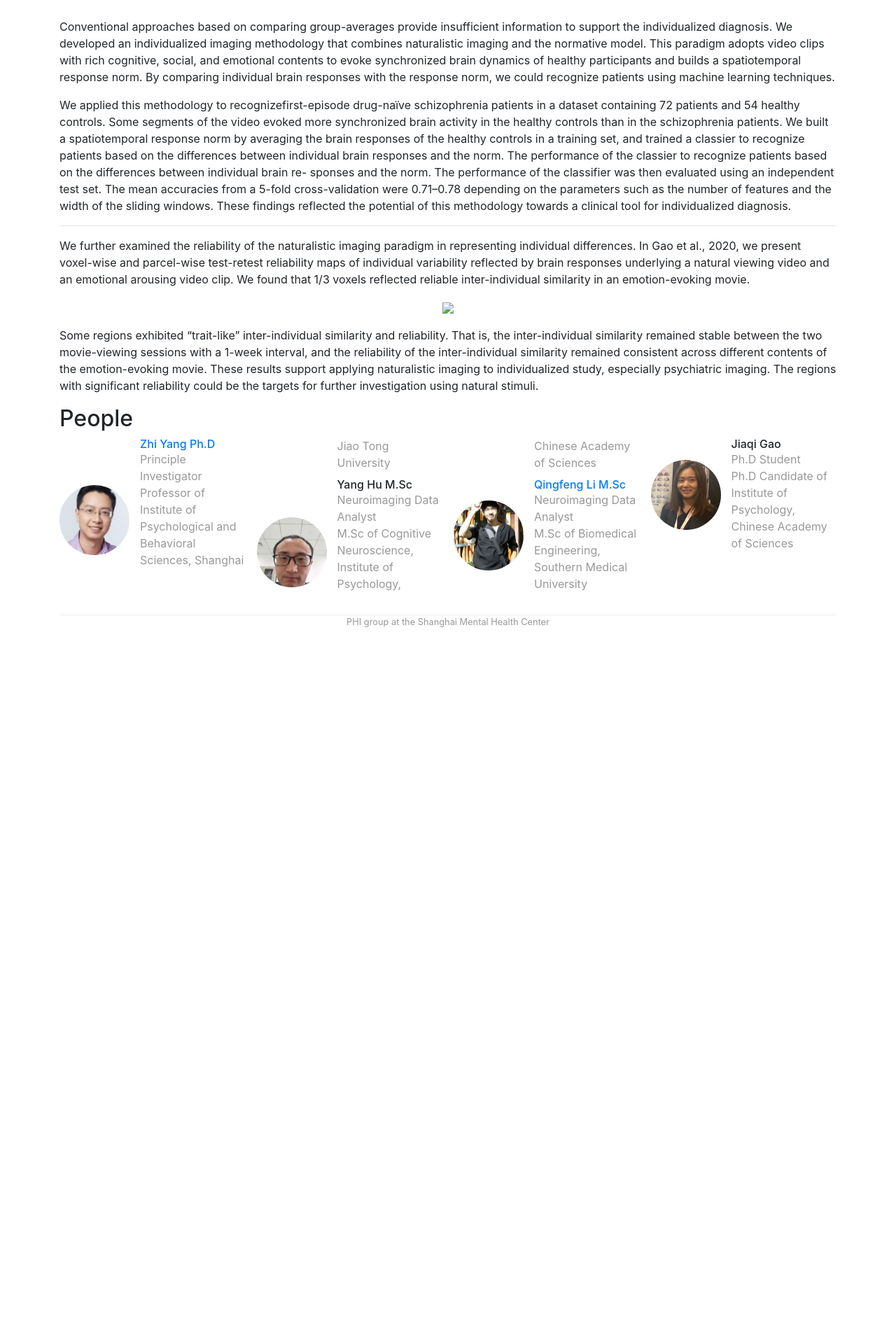
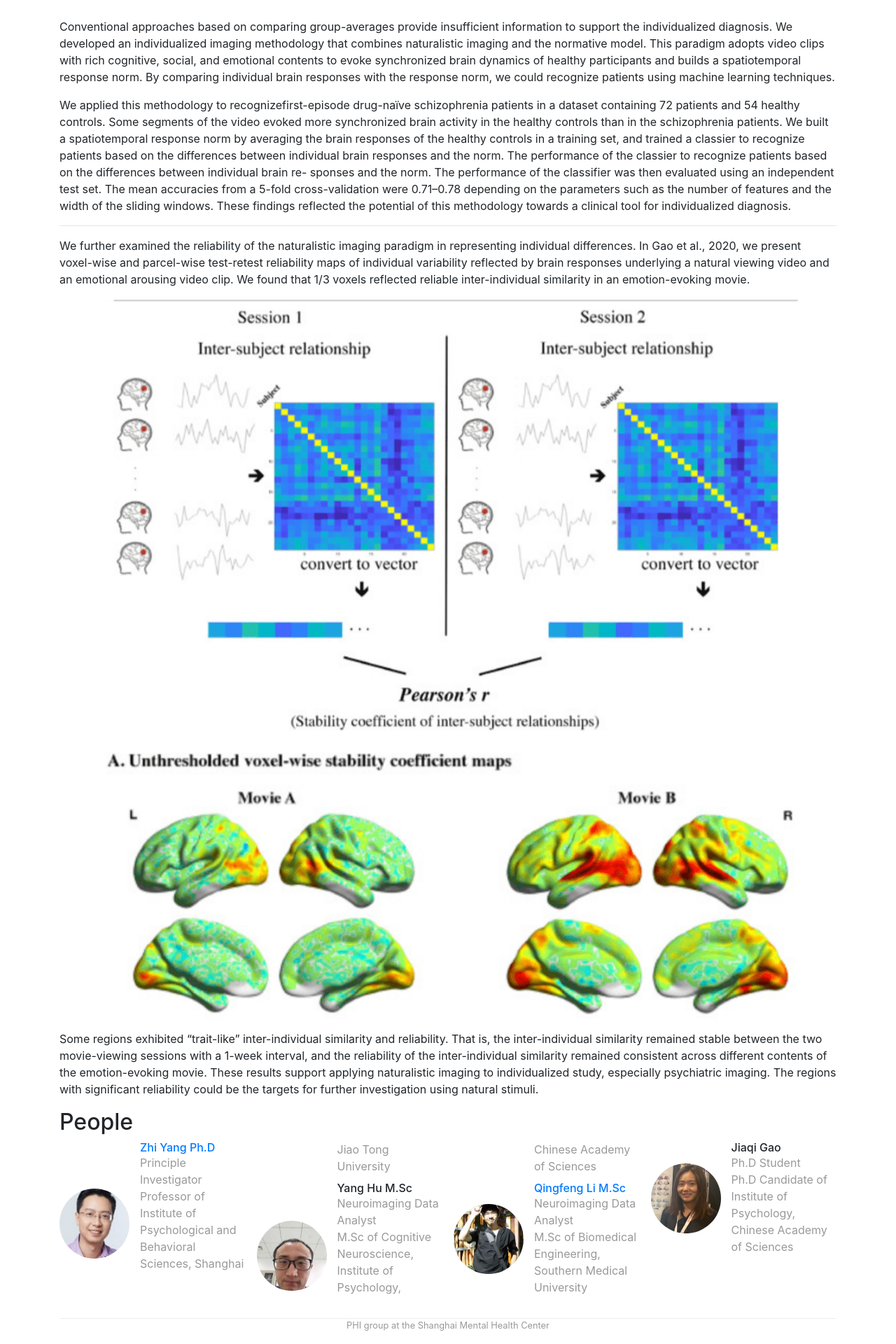
Before and after one commit to PHI-group/phi-group.github.io, a Jekyll site: the page built from _projects/project-4.md, in a window 1280 px wide. Shown: the part 1698-3618 px from the top of the page at 70% size. Built offline with Jekyll 4.4.1, drawn with Linux system fonts in a browser that asks for light colours; before the commit the page ends 2612 px from its top, so only the background shows below that.

Commit message:
-fix image link of Gao2020

```diff
--- a/_projects/project-4.md
+++ b/_projects/project-4.md
@@ -40,6 +40,6 @@ We applied this methodology to recognizefirst-episode drug-naïve schizophrenia
 
 We further examined the reliability of the naturalistic imaging paradigm in representing individual differences. In Gao et al., 2020, we present voxel-wise and parcel-wise test-retest reliability maps of individual variability reflected by brain responses underlying a natural viewing video and an emotional arousing video clip. We found that 1/3 voxels reflected reliable inter-individual similarity in an emotion-evoking movie.
 
-<p align="center"><img style="width:90%" src="/img/publicpic/reliability_nv.png"></p>
+<p align="center"><img style="width:90%" src="/img/projpic/reliability_nv.png"></p>
 
 Some regions exhibited “trait-like” inter-individual similarity and reliability. That is, the inter-individual similarity remained stable between the two movie-viewing sessions with a 1-week interval, and the reliability of the inter-individual similarity remained consistent across different contents of the emotion-evoking movie. These results support applying naturalistic imaging to individualized study, especially psychiatric imaging. The regions with significant reliability could be the targets for further investigation using natural stimuli.
```
Also changed, not shown: _publications/highlight-6.md (+1 -1 lines).
